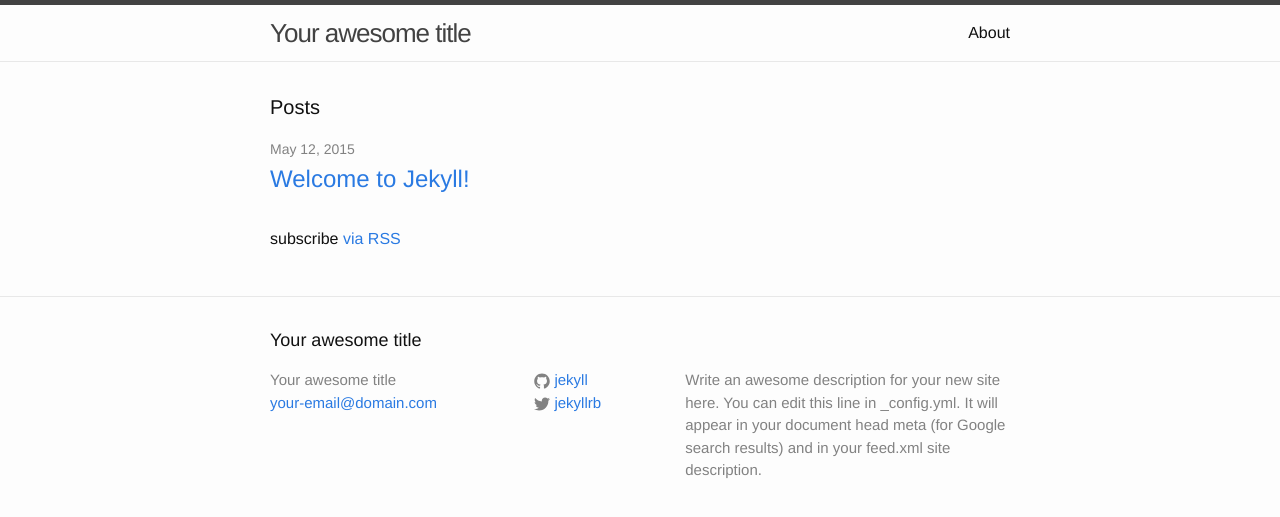
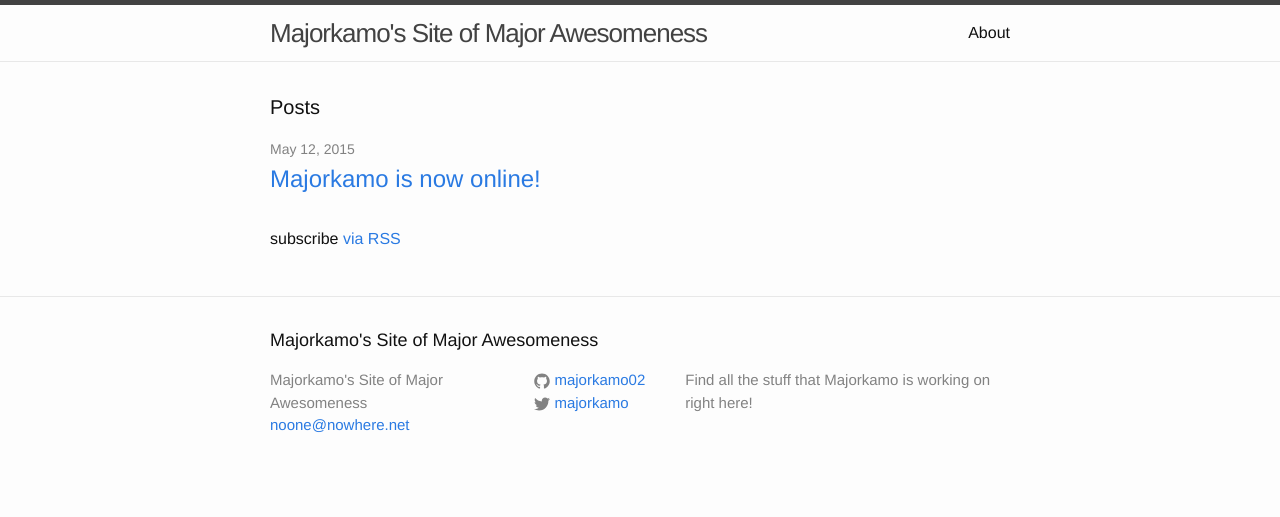
Before and after one commit to Majorkamo02/majorkamo02.github.io, a Jekyll site: the page built from index.html, in a window 1280 px wide. Shown: the top 517 px of the page. Built offline with Jekyll 4.4.1, drawn with Linux system fonts in a browser that asks for light colours.

```diff
--- a/_config.yml
+++ b/_config.yml
@@ -1,14 +1,12 @@
 # Site settings
-title: Your awesome title
-email: your-email@domain.com
+title: Majorkamo's Site of Major Awesomeness
+email: noone@nowhere.net
 description: > # this means to ignore newlines until "baseurl:"
-  Write an awesome description for your new site here. You can edit this
-  line in _config.yml. It will appear in your document head meta (for
-  Google search results) and in your feed.xml site description.
+  Find all the stuff that Majorkamo is working on right here!
 baseurl: "" # the subpath of your site, e.g. /blog/
-url: "http://yourdomain.com" # the base hostname & protocol for your site
-twitter_username: jekyllrb
-github_username:  jekyll
+url: "http://majorkamo.com" # the base hostname & protocol for your site
+twitter_username: majorkamo
+github_username:  majorkamo02
 
 # Build settings
 markdown: kramdown
--- a/_posts/2015-05-12-welcome-to-jekyll.markdown
+++ b/_posts/2015-05-12-welcome-to-jekyll.markdown
@@ -1,5 +1,6 @@
 ---
 layout: post
+published: false
 title:  "Welcome to Jekyll!"
 date:   2015-05-12 08:37:09
 categories: jekyll update
```
Also changed, not shown: _posts/2015-05-12-Hello-world.markdown (added, +8 -0 lines).
